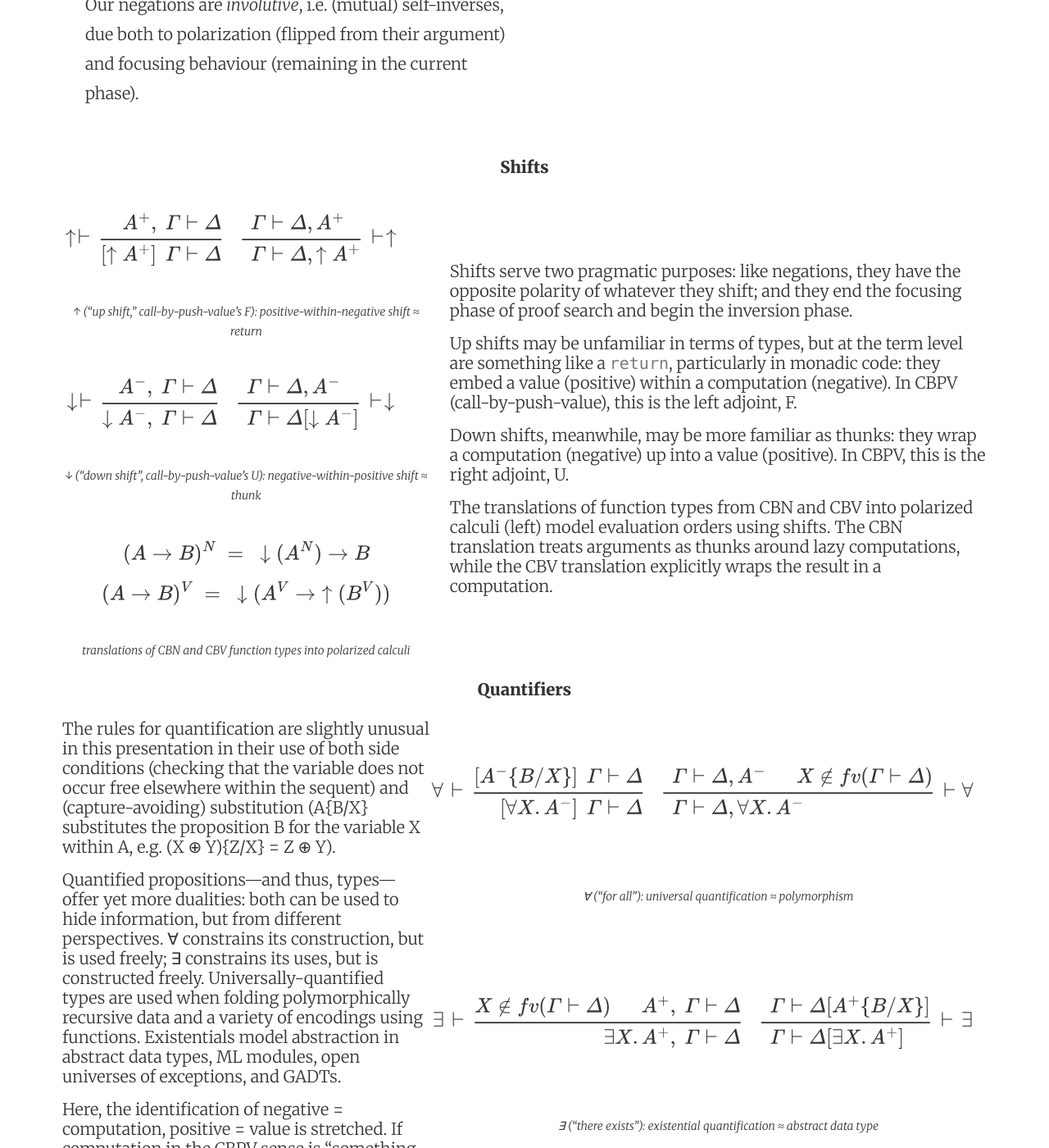
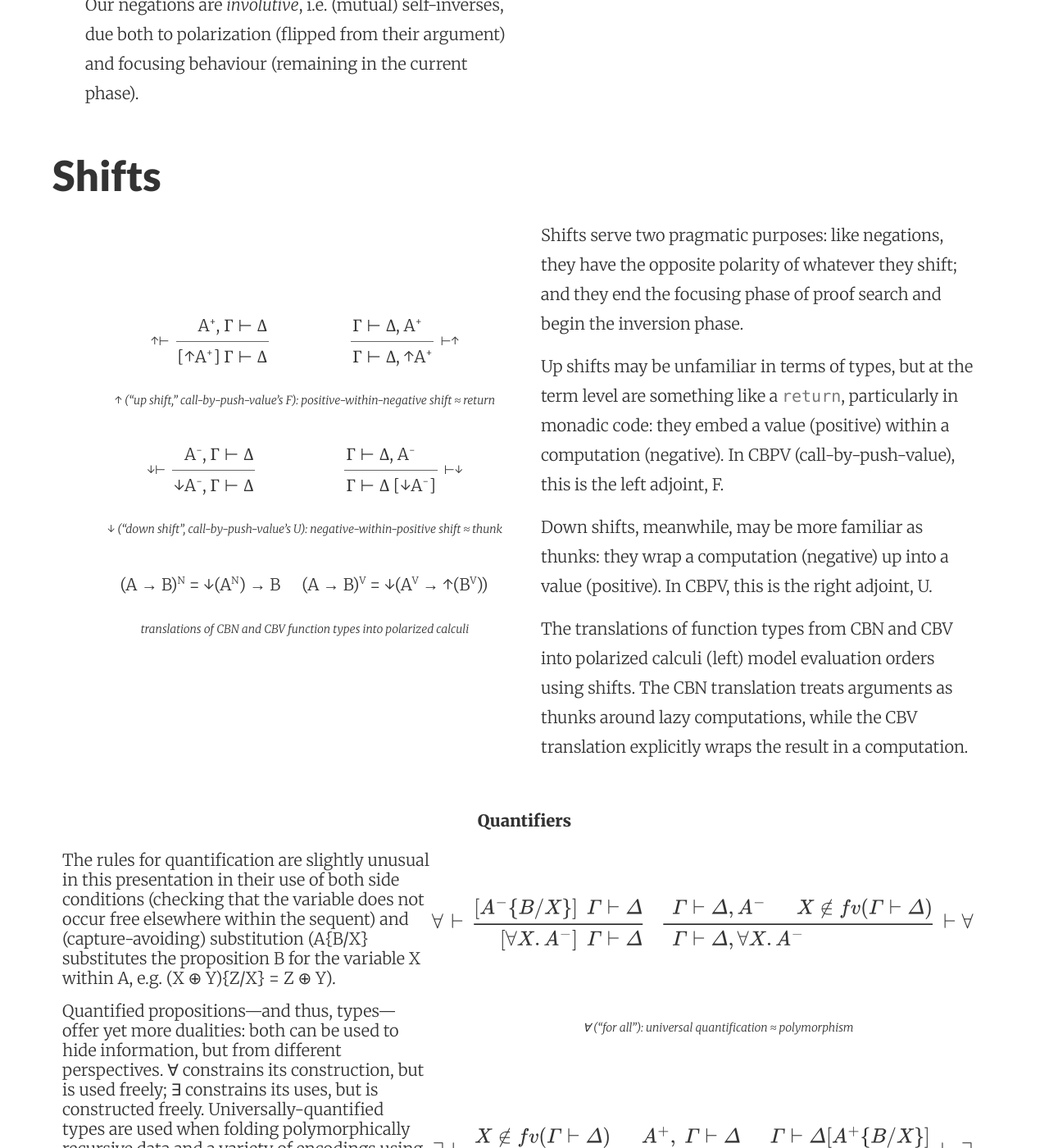
Before and after one commit to robrix/robrix.github.io, a Jekyll site: the page docs/posts/2021-06-07-duality/index.html, which Jekyll copies as it is, in a window 1280 px wide and 1400 px high, scrolled down 4761 px. Shown: the whole window at 82% size. Built offline with Jekyll 4.4.1, drawn with Linux system fonts in a browser that asks for light colours; some of the changed text lies outside the part shown.

Commit message:
Pull the shifts out of the table.

```diff
--- a/docs/posts/2021-06-07-duality/index.html
+++ b/docs/posts/2021-06-07-duality/index.html
@@ -59,7 +59,7 @@
   <h1>Duality</h1>
   <span class="post-meta">Jun 7, 2021</span><br>
 
-  <span class="post-meta small">16 minute read</span>
+  <span class="post-meta small">17 minute read</span>
 </div>
 
 <article class="post-content">
@@ -527,86 +527,92 @@ $$</span></p>
     </div>
   </div>
 </figure>
+<h2 id="shifts">Shifts</h2>
+<figure class="section">
+  <div>
+    <figure class="connective">
+      <div class="rule">
+        <div class="label">↑⊢</div>
+        <div class="inference">
+          <div class="premise Γ">A<sup>+</sup>, Γ</div>
+          <div class="premise turnstile">⊢</div>
+          <div class="premise Δ">Δ</div>
+          <span class="line-of-inference"></span>
+          <div class="conclusion Γ">[↑A<sup>+</sup>] Γ</div>
+          <div class="conclusion turnstile">⊢</div>
+          <div class="conclusion Δ">Δ</div>
+        </div>
+      </div>
+      <div class="rule">
+        <div class="inference">
+          <div class="premise Γ">Γ</div>
+          <div class="premise turnstile">⊢</div>
+          <div class="premise Δ">Δ, A<sup>+</sup></div>
+          <span class="line-of-inference"></span>
+          <div class="conclusion Γ">Γ</div>
+          <div class="conclusion turnstile">⊢</div>
+          <div class="conclusion Δ">Δ, ↑A<sup>+</sup></div>
+        </div>
+        <div class="label">⊢↑</div>
+      </div>
+      <figcaption>
+        ↑ (“up shift,” call-by-push-value’s <em>F</em>): positive-within-negative shift ≈ return
+      </figcaption>
+    </figure>
+    <figure class="connective">
+      <div class="rule">
+        <div class="label">↓⊢</div>
+        <div class="inference">
+          <div class="premise Γ">A<sup>−</sup>, Γ</div>
+          <div class="premise turnstile">⊢</div>
+          <div class="premise Δ">Δ</div>
+          <span class="line-of-inference"></span>
+          <div class="conclusion Γ">↓A<sup>−</sup>, Γ</div>
+          <div class="conclusion turnstile">⊢</div>
+          <div class="conclusion Δ">Δ</div>
+        </div>
+      </div>
+      <div class="rule">
+        <div class="inference">
+          <div class="premise Γ">Γ</div>
+          <div class="premise turnstile">⊢</div>
+          <div class="premise Δ">Δ, A<sup>−</sup></div>
+          <span class="line-of-inference"></span>
+          <div class="conclusion Γ">Γ</div>
+          <div class="conclusion turnstile">⊢</div>
+          <div class="conclusion Δ">Δ [↓A<sup>−</sup>]</div>
+        </div>
+        <div class="label">⊢↓</div>
+      </div>
+      <figcaption>
+        ↓ (“down shift”, call-by-push-value’s <em>U</em>): negative-within-positive shift ≈ thunk
+      </figcaption>
+    </figure>
+    <figure class="connective">
+      <div class="rule">
+        <p>(A → B)<sup>N</sup> = ↓(A<sup>N</sup>) → B</p>
+      </div>
+      <div class="rule">
+        <p>(A → B)<sup>V</sup> = ↓(A<sup>V</sup> → ↑(B<sup>V</sup>))</p>
+      </div>
+      <figcaption>
+        translations of CBN and CBV function types into polarized calculi
+      </figcaption>
+    </figure>
+  </div>
+  <figcaption>
+    <p>Shifts serve two pragmatic purposes: like negations, they have the opposite polarity of whatever they shift; and they end the focusing phase of proof search and begin the inversion phase.</p>
+    <p>Up shifts may be unfamiliar in terms of types, but at the term level are something like a <code>return</code>, particularly in monadic code: they embed a value (positive) within a computation (negative). In CBPV (call-by-push-value), this is the left adjoint, F.</p>
+    <p>Down shifts, meanwhile, may be more familiar as thunks: they wrap a computation (negative) up into a value (positive). In CBPV, this is the right adjoint, U.</p>
+    <p>The translations of function types from CBN and CBV into polarized calculi (left) model evaluation orders using shifts. The CBN translation treats arguments as thunks around lazy computations, while the CBV translation explicitly wraps the result in a computation.</p>
+  </figcaption>
+</figure>
 <table class="borderless">
   <colgroup>
     <col span="2">
     <col span="2">
   </colgroup>
   <tbody>
-    <tr>
-      <th colspan="4"><a name="shifts">Shifts</a></th>
-    </tr>
-    <tr>
-      <td colspan="2">
-        $$
-        \begin{prooftree}
-        \hskip -10pt
-        \def\labelSpacing{8pt}
-        \LeftLabel{$↑ \kern1pt ⊢$}
-        \Axiom$A^+, \fCenter Γ ⊢ Δ$
-        \UnaryInf$[↑A^+] \fCenter Γ ⊢ Δ$
-        \end{prooftree}
-        \begin{prooftree}
-        \hskip 10pt
-        \def\labelSpacing{8pt}
-        \RightLabel{$\ ⊢ \kern1pt ↑$}
-        \Axiom$\fCenter Γ ⊢ Δ, A^+$
-        \UnaryInf$\fCenter Γ ⊢ Δ, ↑A^+$
-        \end{prooftree}
-        $$
-      </td>
-      <td colspan="2" rowspan="6">
-        <p>Shifts serve two pragmatic purposes: like negations, they have the opposite polarity of whatever they shift; and they end the focusing phase of proof search and begin the inversion phase.</p>
-        <p>Up shifts may be unfamiliar in terms of types, but at the term level are something like a <code>return</code>, particularly in monadic code: they embed a value (positive) within a computation (negative). In CBPV (call-by-push-value), this is the left adjoint, F.</p>
-        <p>Down shifts, meanwhile, may be more familiar as thunks: they wrap a computation (negative) up into a value (positive). In CBPV, this is the right adjoint, U.</p>
-        <p>The translations of function types from CBN and CBV into polarized calculi (left) model evaluation orders using shifts. The CBN translation treats arguments as thunks around lazy computations, while the CBV translation explicitly wraps the result in a computation.</p>
-      </td>
-    </tr>
-    <tr>
-      <td colspan="2" class="caption">
-        ↑ (“up shift,” call-by-push-value’s <em>F</em>): positive-within-negative shift ≈ return
-      </td>
-    </tr>
-    <tr>
-      <td colspan="2">
-        $$
-        \begin{prooftree}
-        \hskip -10pt
-        \def\labelSpacing{8pt}
-        \LeftLabel{$↓ \kern1pt ⊢$}
-        \Axiom$A^-, \fCenter Γ ⊢ Δ$
-        \UnaryInf$↓A^-, \fCenter Γ ⊢ Δ$
-        \end{prooftree}
-        \begin{prooftree}
-        \hskip 10pt
-        \def\labelSpacing{8pt}
-        \RightLabel{$\ ⊢ \kern1pt ↓$}
-        \Axiom$\fCenter Γ ⊢ Δ, A^-$
-        \UnaryInf$\fCenter Γ ⊢ Δ [↓A^-]$
-        \end{prooftree}
-        $$
-      </td>
-    </tr>
-    <tr>
-      <td colspan="2" class="caption">
-        ↓ (“down shift”, call-by-push-value’s <em>U</em>): negative-within-positive shift ≈ thunk
-      </td>
-    </tr>
-    <tr>
-      <td colspan="2">
-      $$
-      \hskip 0em (A → B)^N\ =\ ↓(A^N) → B
-      $$
-      $$
-      \hskip 0em (A → B)^V\ =\ ↓(A^V →\kern 3pt ↑(B^V))
-      $$
-      </td>
-    </tr>
-    <tr>
-      <td colspan="2" class="caption">
-        translations of CBN and CBV function types into polarized calculi
-      </td>
-    </tr>
     <tr>
       <th colspan="4"><a name="shifts">Quantifiers</a></th>
     </tr>
```
Also changed, not shown: docs/feed.xml (+80 -74 lines), posts/2021-06-07-duality.md (+83 -74 lines), docs/css/stylesheet.css.
